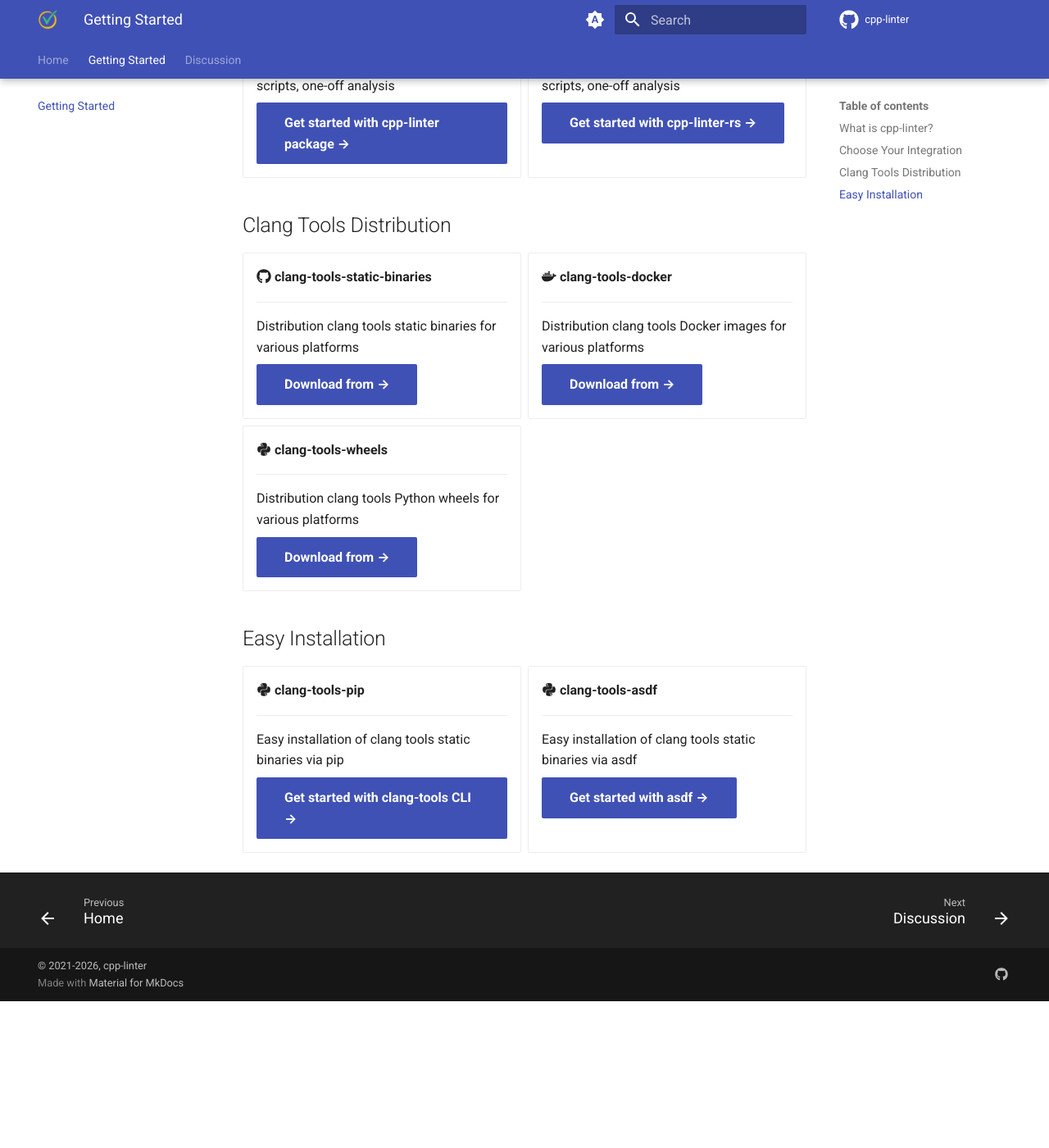
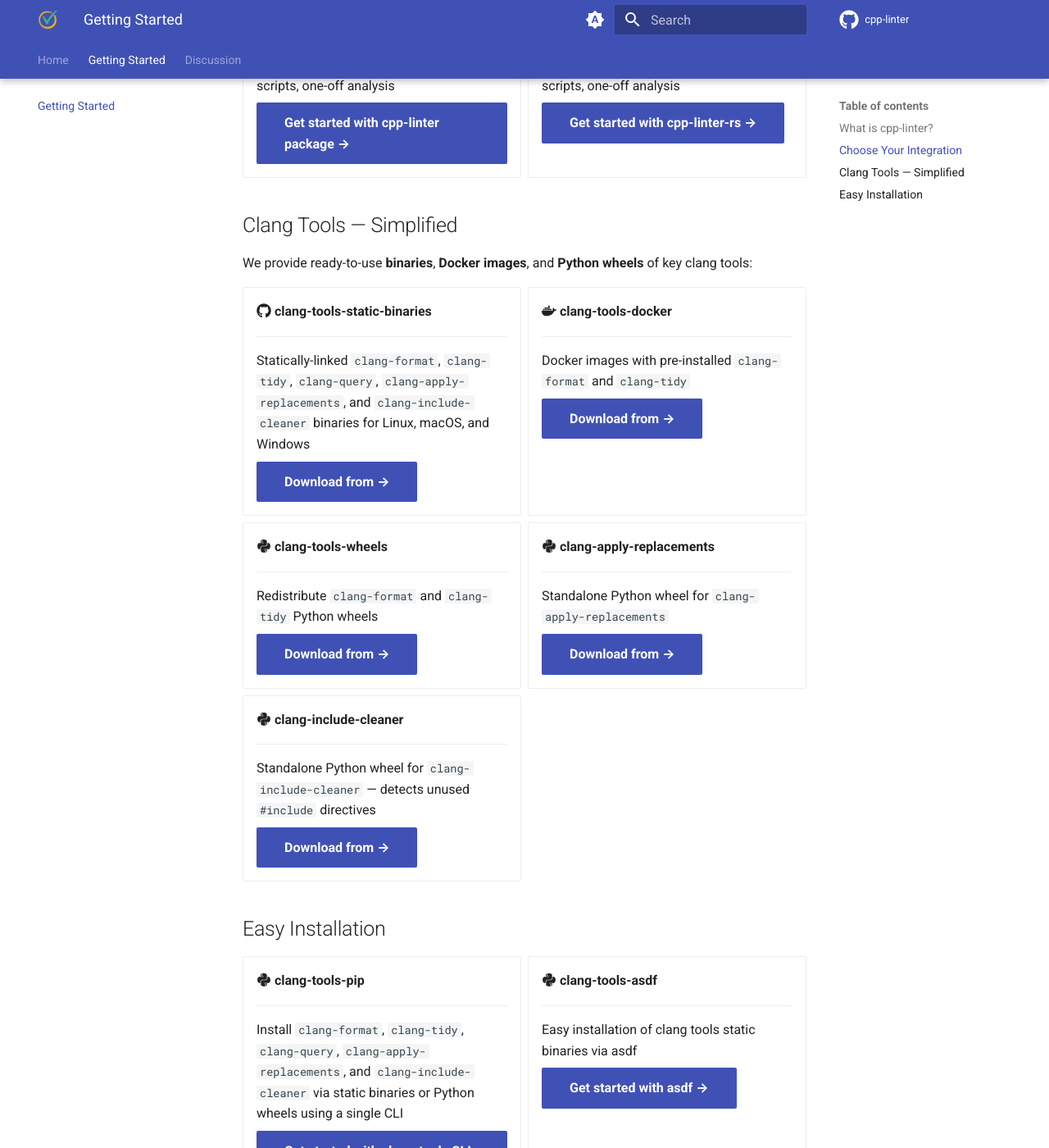
Before and after one commit to cpp-linter/cpp-linter.github.io, an MkDocs documentation site: the page built from docs/getting-started.md, in a window 1280 px wide and 1400 px high, scrolled down 1364 px. Shown: the whole window at 82% size. Built offline with MkDocs 1.6.1 and Material for MkDocs 9.7.7, drawn with Linux system fonts in a browser that asks for light colours; before the commit the page ends 2585 px from its top, so only the background shows below that.

Commit message:
chore: update getting-started docs with new tools and features (#32)
### Changes

Applied the same updates from the organization profile README to the
documentation site:

**🔧 Clang Tools — Simplified section:**
- **clang-tools-static-binaries** — updated description to include
`clang-include-cleaner` (LLVM 18+)
- **clang-apply-replacements** (new card) — standalone Python wheel
- **clang-include-cleaner** (new card) — standalone Python wheel for
detecting unused `#include` directives
- Renamed section from "Clang Tools Distribution" to "Clang Tools —
Simplified" for consistency with the profile README

**📦 Easy Installation:**
- **clang-tools-pip** — updated description to mention both static
binary and Python wheel installation for all five tools (`clang-format`,
`clang-tidy`, `clang-query`, `clang-apply-replacements`,
`clang-include-cleaner`)

**📘 Repo README:**
- Minor update to the "What You'll Find" section to mention clang tools
distribution guides

```diff
--- a/docs/getting-started.md
+++ b/docs/getting-started.md
@@ -68,7 +68,9 @@
 
 </div>
 
-## Clang Tools Distribution
+## Clang Tools — Simplified
+
+We provide ready-to-use **binaries**, **Docker images**, and **Python wheels** of key clang tools:
 
 <div class="grid cards" markdown>
 
@@ -76,7 +78,7 @@
 
     ---
 
-    Distribution clang tools static binaries for various platforms
+    Statically-linked `clang-format`, `clang-tidy`, `clang-query`, `clang-apply-replacements`, and `clang-include-cleaner` binaries for Linux, macOS, and Windows
 
     [Download from →](https://github.com/cpp-linter/clang-tools-static-binaries){ .md-button .md-button--primary }
 
@@ -84,7 +86,7 @@
 
     ---
 
-    Distribution clang tools Docker images for various platforms
+    Docker images with pre-installed `clang-format` and `clang-tidy`
 
     [Download from →](https://github.com/cpp-linter/clang-tools-docker){ .md-button .md-button--primary }
 
@@ -92,9 +94,25 @@
 
     ---
 
-    Distribution clang tools Python wheels for various platforms
+    Redistribute `clang-format` and `clang-tidy` Python wheels
 
     [Download from →](https://github.com/cpp-linter/clang-tools-wheel){ .md-button .md-button--primary }
+
+- :fontawesome-brands-python: **clang-apply-replacements**
+
+    ---
+
+    Standalone Python wheel for `clang-apply-replacements`
+
+    [Download from →](https://github.com/cpp-linter/clang-apply-replacements){ .md-button .md-button--primary }
+
+- :fontawesome-brands-python: **clang-include-cleaner**
+
+    ---
+
+    Standalone Python wheel for `clang-include-cleaner` — detects unused `#include` directives
+
+    [Download from →](https://github.com/cpp-linter/clang-include-cleaner){ .md-button .md-button--primary }
 
 </div>
 
@@ -106,7 +124,7 @@
 
     ---
 
-    Easy installation of clang tools static binaries via pip
+    Install `clang-format`, `clang-tidy`, `clang-query`, `clang-apply-replacements`, and `clang-include-cleaner` via static binaries or Python wheels using a single CLI
 
     [Get started with clang-tools CLI →](https://cpp-linter.github.io/clang-tools-pip/){ .md-button .md-button--primary }
 
```
Also changed, not shown: README.md (+1 -0 lines).
